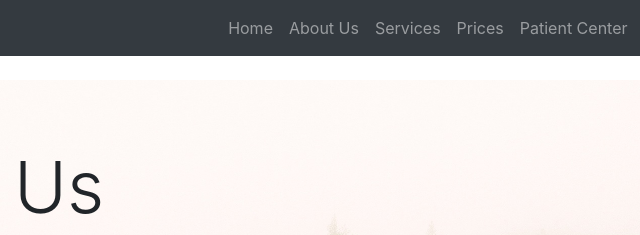
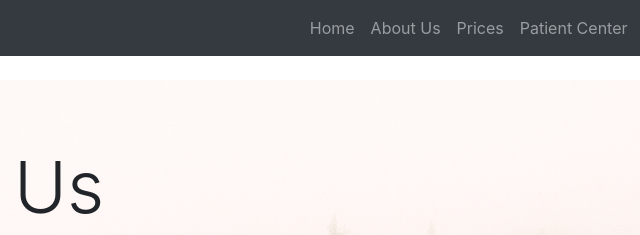
Before and after one commit to abes88/eternalspring, a plain HTML site: page contactUs.html in a window 1280 px wide. Shown: the top 235 px of the page, 384-1024 px from the left. Drawn offline with Linux system fonts and the light colour scheme.

Commit message:
removed services tab

```diff
--- a/contactUs.html
+++ b/contactUs.html
@@ -36,9 +36,6 @@
 
             <li class="nav-item">
               <a class="nav-link" href="about us.html">About Us</a>
-            </li>
-            <li class="nav-item">
-              <a class="nav-link" href="services.html">Services</a>
             </li>
             <li class="nav-item">
               <a class="nav-link" href="prices.html">Prices</a>
```
Also changed, not shown: index.html (+0 -3 lines).
